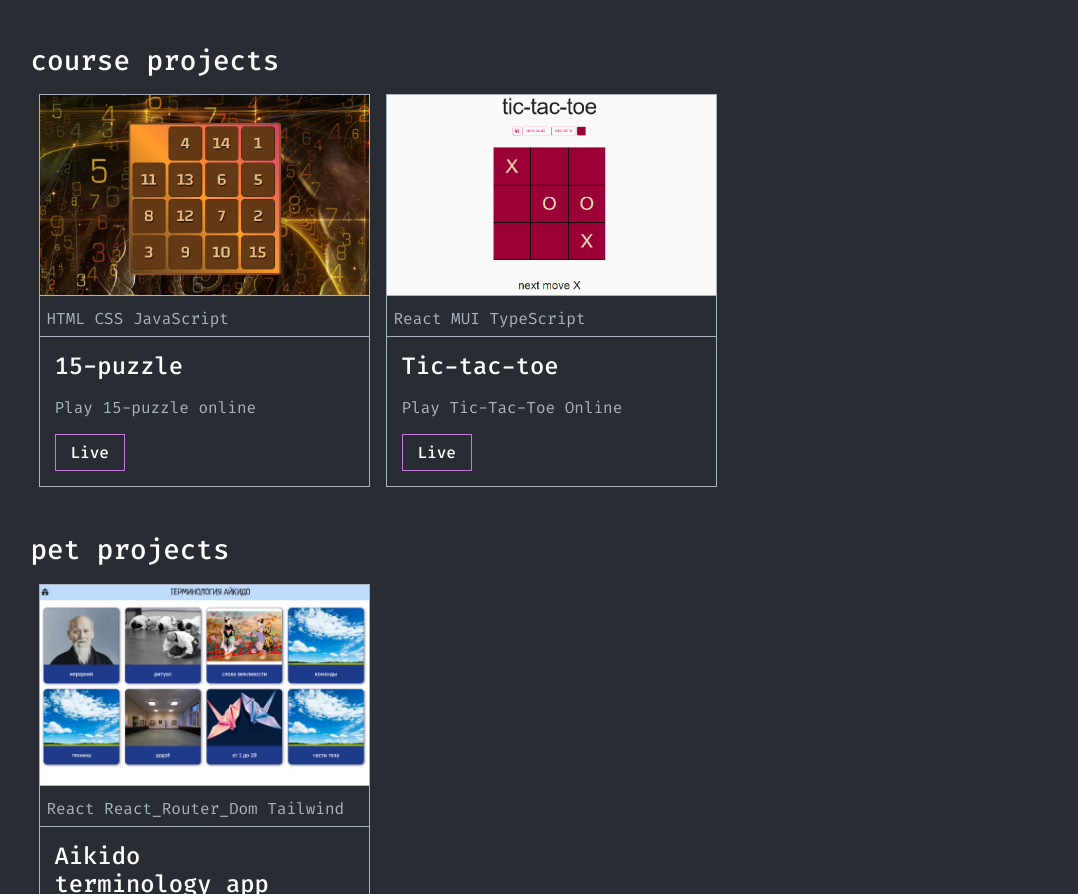
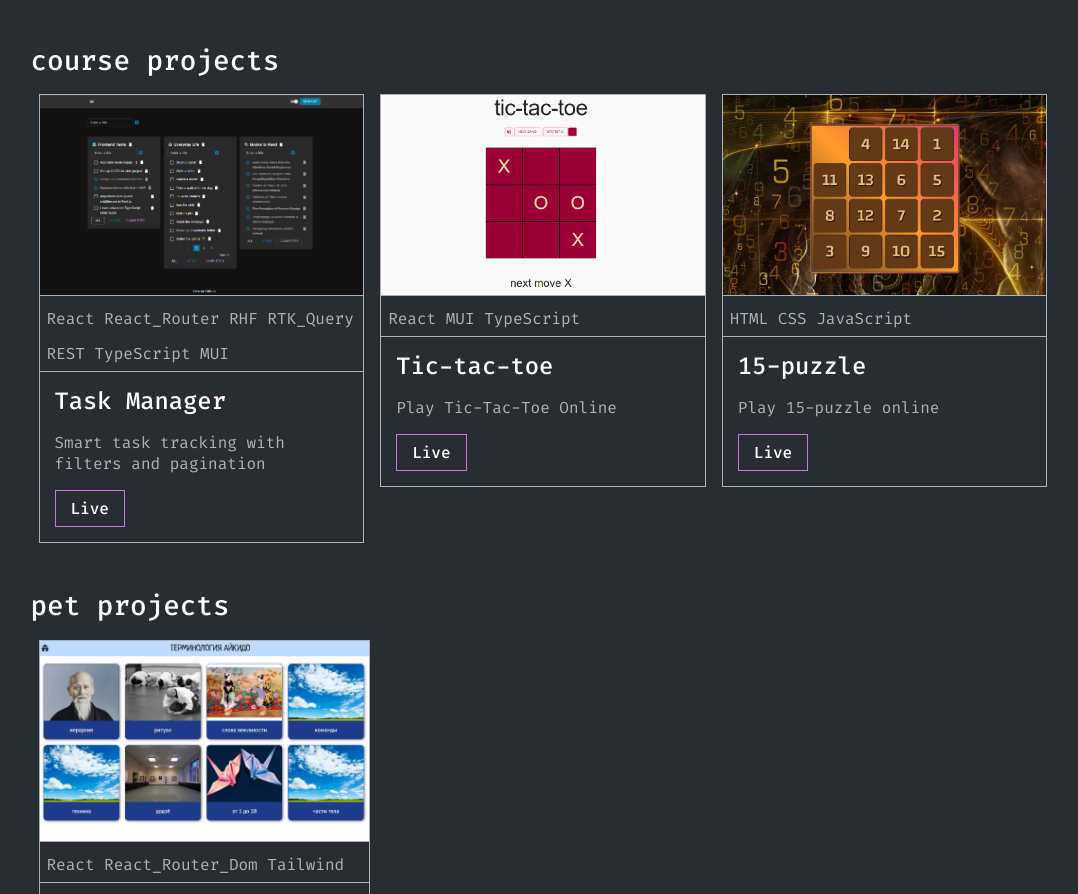
Before and after one commit to ElenaNam/portfolio, a React (Vite) app: page / in a window 1280 px wide. Shown: the part 1137-2031 px from the top of the page, without its empty margins (97-1175 px from the left). Built offline with nearby package versions, Linux system fonts and the light colour scheme.

Commit message:
add new project

```diff
--- a/package.json
+++ b/package.json
@@ -3,7 +3,7 @@
   "version": "0.1.0",
   "private": true,
   "type": "module",
-  "homepage": "https://ElenaNam.github.io/portfolio",
+  "homepage": "https://elkirillova.github.io/portfolio",
   "dependencies": {
     "@babel/core": "7.16.0",
     "@pmmmwh/react-refresh-webpack-plugin": "0.5.3",
--- a/src/data/data.ts
+++ b/src/data/data.ts
@@ -5,6 +5,7 @@ import ImgProject4 from "../assets/images/project-tic.png";
 import ImgProject5 from "../assets/images/project-graf.png";
 import ImgProject6 from "../assets/images/project-green.png";
 import ImgProject7 from "../assets/images/project-prof.png";
+import ImgProject8 from "../assets/images/project-todo.png";
 import { initialStateInterface, ProjectCats } from "./types";
 
 export const initialState: initialStateInterface = {
@@ -125,11 +126,19 @@ export const initialState: initialStateInterface = {
     },
     {
       id: 1,
-      title: "15-puzzle",
-      desc: "Play 15-puzzle online",
-      stack: ["HTML", "CSS", "JavaScript"],
-      link: "https://rolling-scopes-school.github.io/elenanam-JS2020Q3/codejam-the-gem-puzzle/",
-      imgSrc: ImgProject2,
+      title: "Task Manager",
+      desc: "Smart task tracking with filters and pagination",
+      stack: [
+        "React",
+        "React_Router",
+        "RHF",
+        "RTK_Query",
+        "REST",
+        "TypeScript",
+        "MUI",
+      ],
+      link: "https://elkirillova.github.io/todolist/",
+      imgSrc: ImgProject8,
       isCached: false,
       cat: ProjectCats.EDU,
     },
@@ -186,6 +195,16 @@ export const initialState: initialStateInterface = {
       isCached: false,
       cat: ProjectCats.COM,
     },
+    {
+      id: 7,
+      title: "15-puzzle",
+      desc: "Play 15-puzzle online",
+      stack: ["HTML", "CSS", "JavaScript"],
+      link: "https://rolling-scopes-school.github.io/elenanam-JS2020Q3/codejam-the-gem-puzzle/",
+      imgSrc: ImgProject2,
+      isCached: false,
+      cat: ProjectCats.EDU,
+    },
   ],
   skills: [
     {
```
Also changed, not shown: src/assets/images/project-todo.png (added), 1 other file (tests, documents, lock files or other folders).
